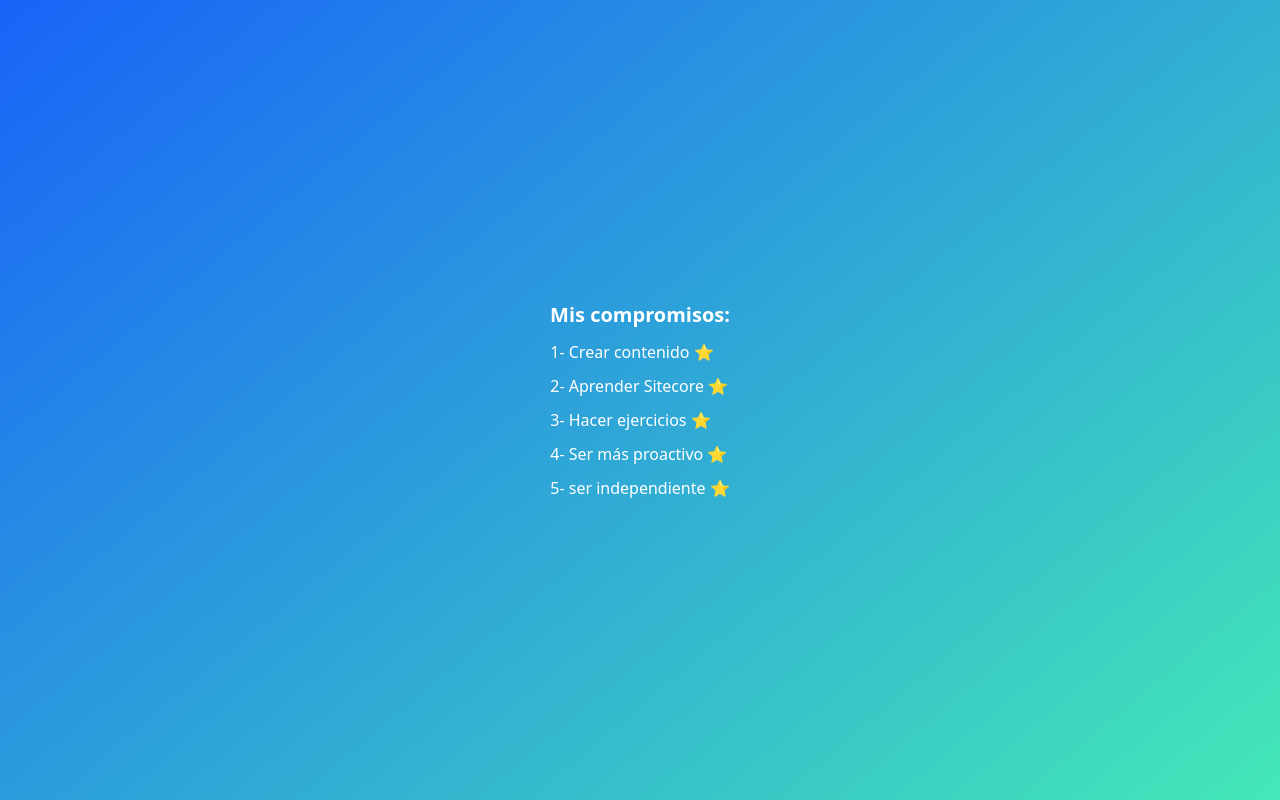
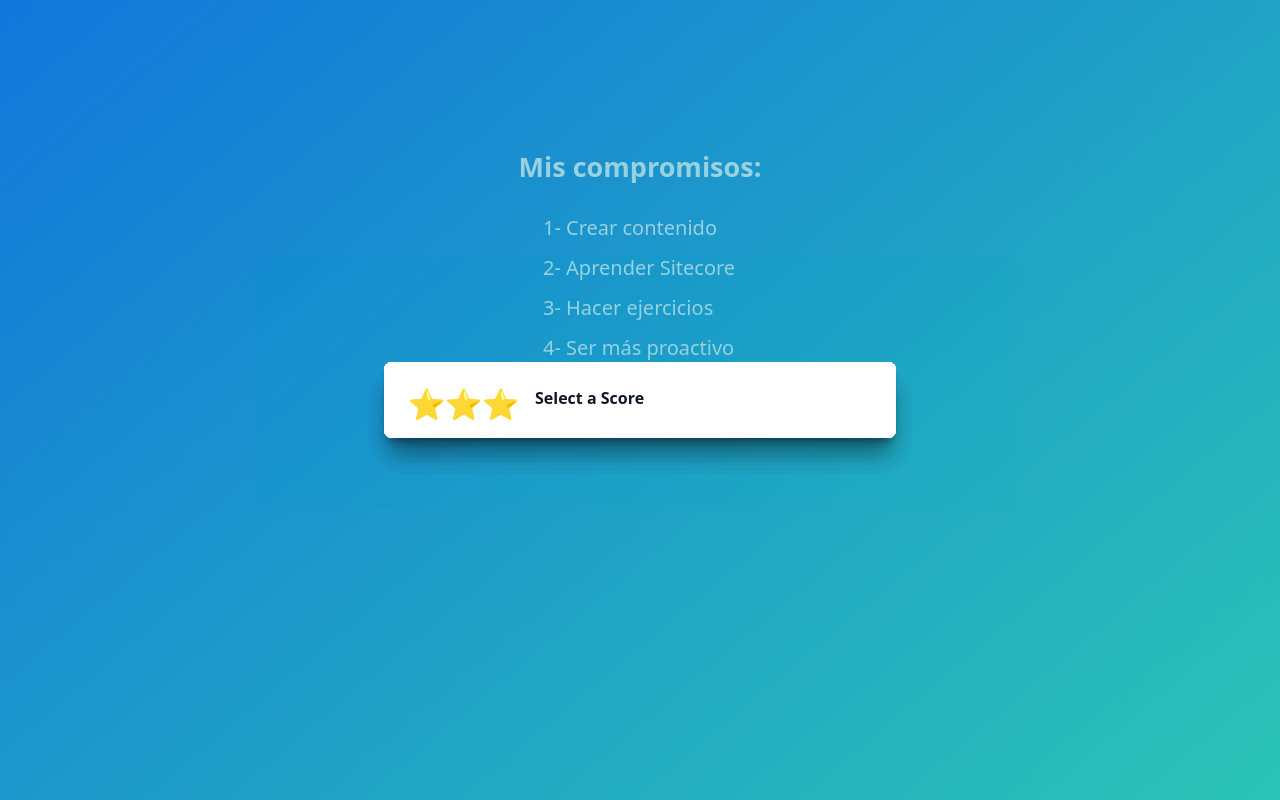
Before and after one commit to Benjaminmq2013/app-center, a Next.js app: page /stats in a window 1280 px wide. Built offline with nearby package versions, Linux system fonts and the light colour scheme.

Commit message:
Feat: Building score modal with tailwind and component state, logic, etc

```diff
--- /dev/null
+++ b/src/components/stats/ListItem.tsx
@@ -0,0 +1,60 @@
+import React, { useEffect, useState } from 'react'
+
+export type dataList = {
+    title: string,
+    item: string,
+}
+
+
+
+export const ListItem = (data:dataList) => {
+
+    const [score, setScore] = useState<string | null>(null)
+
+
+
+    useEffect(() => {
+      const storagedScore:string | null = window.localStorage.getItem(`${data.item}`)
+      if( storagedScore !== null )  {
+        setScore( storagedScore )
+      }
+
+      return () => {
+
+      }
+    }, [])
+
+
+
+
+  return (
+    <>
+      <li>{ data.title } <span>{ score } </span> </li>
+
+      <div className="fixed inset-0 bg-cyan-600 bg-opacity-10 transition-opacity"></div>
+      <div className="relative z-10" aria-labelledby="modal-title" role="dialog" aria-modal="true">
+        <div className="fixed inset-0 z-10 w-screen overflow-y-auto">
+            <div className="flex min-h-full items-center justify-center p-4 text-center sm:items-center sm:p-0">
+
+                <div className="relative transform overflow-hidden rounded-lg bg-white text-left shadow-xl transition-all sm:my-8 sm:w-full sm:max-w-lg">
+                    <div className="bg-white px-4 pb-4 pt-5 sm:p-6 sm:pb-4">
+                    <div className="sm:flex sm:items-start">
+                        <div className="text-center text-3xl" >
+                            <span>⭐</span>
+                            <span>⭐</span>
+                            <span>⭐</span>
+                        </div>
+                        <div className="mt-3 text-center sm:ml-4 sm:mt-0 sm:text-left">
+                        <h3 className="text-base font-semibold leading-6 text-gray-900" id="modal-title">Select a Score</h3>
+
+                        </div>
+                    </div>
+                    </div>
+
+                </div>
+            </div>
+        </div>
+        </div>
+    </>
+  )
+}
--- a/src/pages/stats.tsx
+++ b/src/pages/stats.tsx
@@ -1,15 +1,26 @@
 import React from 'react'
+import { ListItem, dataList } from '@/components/stats/ListItem'
+
+
 
 const Stats = () => {
+
+  const dataList:dataList[] = [
+    { title: "1- Crear contenido", item: "1-c-c" },
+    { title: "2- Aprender Sitecore", item: "1-a-s" },
+    { title: "3- Hacer ejercicios", item: "3-h-e" },
+    { title: "4- Ser más proactivo", item: "4-s-m-p" },
+    { title: "5- ser independiente", item: "5-s-i" },
+
+  ]
+
   return (
     <div className="stats-list-container">
         <h1 className="stats-list-title" >Mis compromisos:</h1>
         <ol className="stats-list" >
-            <li>1- Crear contenido <span>⭐</span> </li>
-            <li>2- Aprender Sitecore <span>⭐</span> </li>
-            <li>3- Hacer ejercicios <span>⭐</span> </li>
-            <li>4- Ser más proactivo <span>⭐</span> </li>
-            <li>5- ser independiente <span>⭐</span> </li>
+            {dataList.map((data) => (
+              <ListItem key={ data.item } item={ data.item } title={ data.title }  />
+            ))}
         </ol>
 
     </div>
--- a/src/styles/stats.scss
+++ b/src/styles/stats.scss
@@ -6,6 +6,7 @@
     align-items: center;
     min-height: 100vh;
     flex-direction: column;
+    padding-bottom: 250px;
 
     background: rgb(25,99,248);
     background: linear-gradient(140deg, rgba(25,99,248,1) 0%, rgba(68,232,183,1) 100%);
@@ -15,11 +16,13 @@
 
 .stats-list-title {
     font-weight: 700;
-    font-size: 20px;
+    font-size: 27px;
+    margin-bottom: 15px;
 }
 
 .stats-list {
     li {
         margin-top: 10px;
+        font-size: 20px;
     }
 }
```
